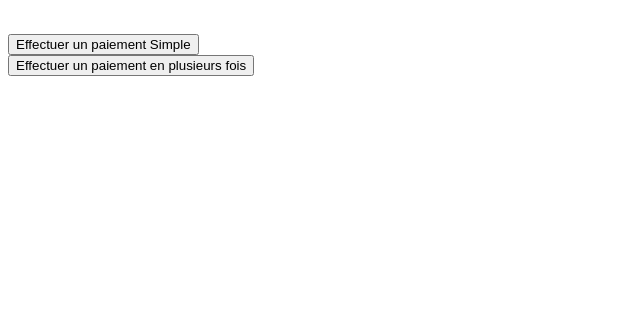
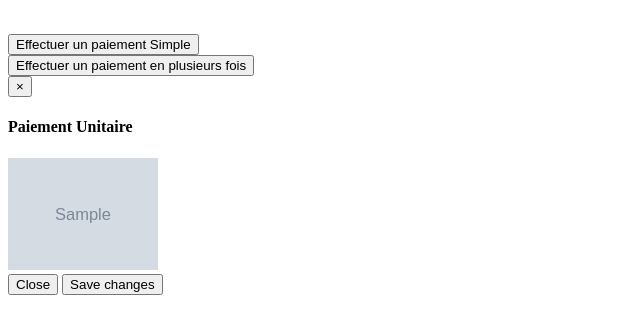
Before and after one commit to MOCKELYNMAXIME/PAYPAL_IPN, a PHP site: template view/checkout.php in a window 1280 px wide. Shown: the part 100-434 px from the top of the page, without its empty margins (0-640 px from the left). Run offline with PHP 8.4, Linux system fonts and the light colour scheme; the template is opened without the code that fills it: most values are stand-ins (such as "Sample title", 1, 10 or a date in 2020); grey boxes marked "Sample" are stand-in pictures; some libraries are stand-ins or nearby versions.

Commit message:
PAYPAL IPN

```diff
--- a/app/general/constante.php
+++ b/app/general/constante.php
@@ -64,4 +64,8 @@ class redirect extends constante
         return $this->HTTP.$this->URL;
     }
 
+    public function getIcon($folder, $icon, $ext){
+        return $this->getUrl(array('images', 'icons/')).$folder.'/'.$icon.'.'.$ext;
+    }
+
 }
--- a/view/checkout.php
+++ b/view/checkout.php
@@ -10,5 +10,27 @@
             </div>
         </div>
     </div>
-
+    <div class="modal fade" id="simple-payment" tabindex="-1" role="dialog">
+        <div class="modal-dialog">
+            <div class="modal-content">
+                <div class="modal-header">
+                    <button type="button" class="close" data-dismiss="modal" aria-label="Close"><span aria-hidden="true">&times;</span></button>
+                    <h4 class="modal-title">Paiement Unitaire</h4>
+                </div>
+                <div class="modal-body">
+                    <div class="row">
+                        <div class="col-md-4"></div>
+                        <div class="col-md-4">
+                            <img src="<?= $redirect->getIcon('ecommerce', 'credit-card', 'png'); ?>" width="150" class="img-responsive img-circle" alt="">
+                        </div>
+                        <div class="col-md-4"></div>
+                    </div>
+                </div>
+                <div class="modal-footer">
+                    <button type="button" class="btn btn-default" data-dismiss="modal">Close</button>
+                    <button type="button" class="btn btn-primary">Save changes</button>
+                </div>
+            </div><!-- /.modal-content -->
+        </div><!-- /.modal-dialog -->
+    </div>
 <?php endif; ?>
```
